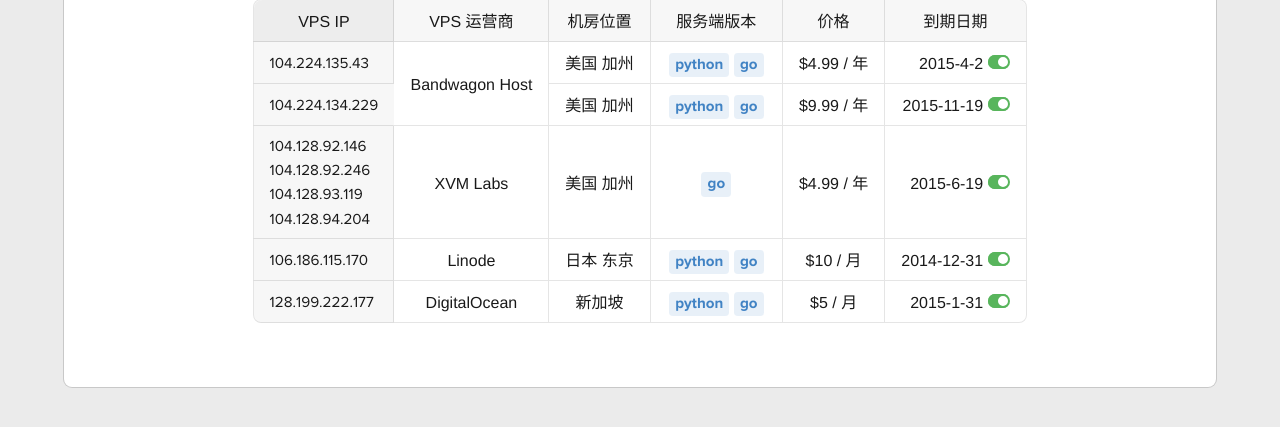
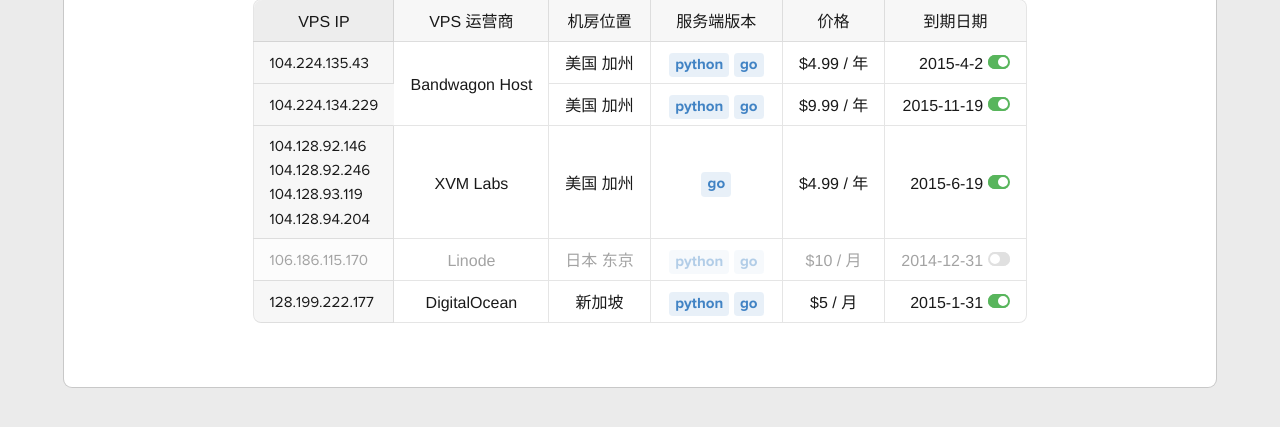
Before and after one commit to Cloudxtreme/VPS, a PHP site: page / in a window 1280 px wide, after a click on "可用服务器". Shown: the part 243-670 px from the top of the page. Run offline with PHP 8.4, Linux system fonts and the light colour scheme; some web fonts are replaced.

Commit message:
xvm daily bkup

```diff
--- a/xvm/var/www/index.php
+++ b/xvm/var/www/index.php
@@ -231,13 +231,13 @@
 							<td>$4.99 / 年</td>
 							<td class="right">2015-6-19 <span class="on"></span></td>
 						</tr>
-						<tr>
+						<tr class="gray null">
 							<td class="ip left">&#241;&#240;&#246;&#239;&#241;&#248;&#246;&#239;&#241;&#241;&#245;&#239;&#241;&#247;&#240;</td>
 							<td>Linode</td>
 							<td>日本 东京</td>
 							<td><span class="hilight">python</span><span class="hilight">go</span></td>
 							<td>$10 / 月</td>
-							<td class="right">2014-12-31 <span class="on"></span></td>
+							<td class="right">2014-12-31 <span class="off"></span></td>
 						</tr>
 						<tr>
 							<td class="ip left">&#241;&#242;&#248;&#239;&#241;&#249;&#249;&#239;&#242;&#242;&#242;&#239;&#241;&#247;&#247;</td>
```
Also changed, not shown: 2 other files.
